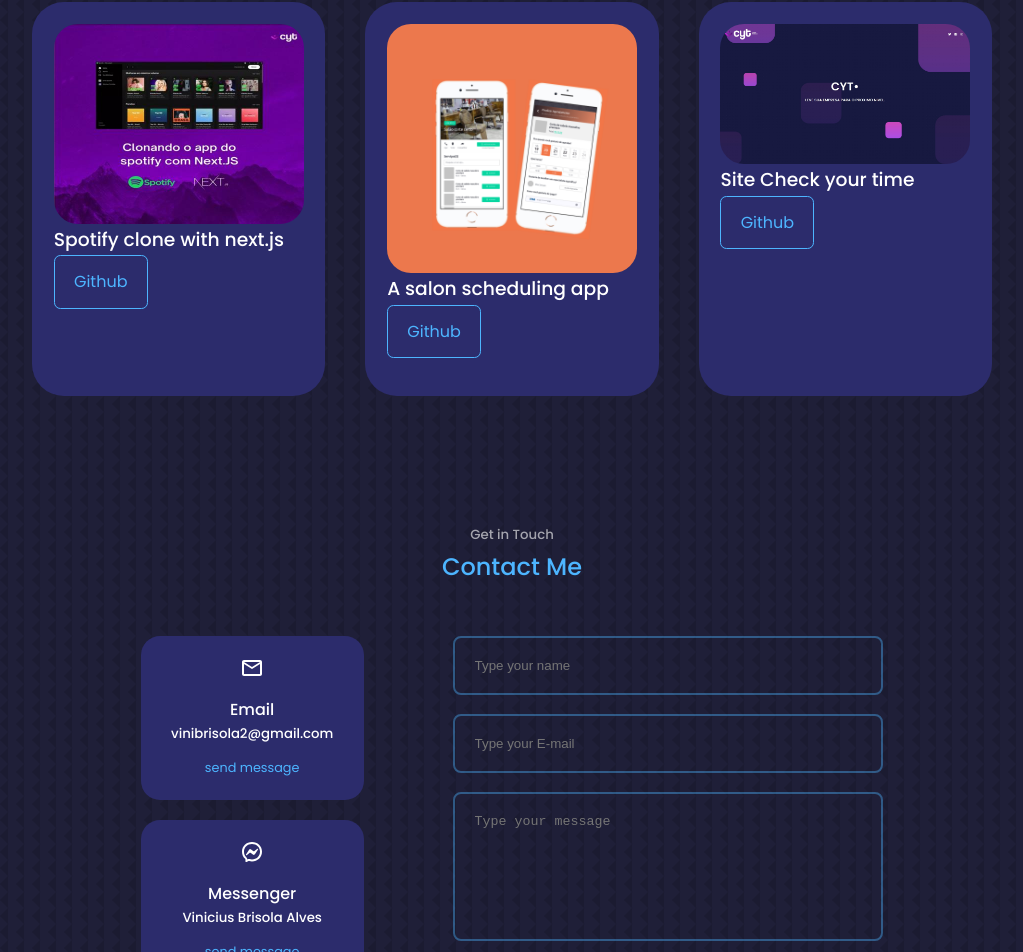
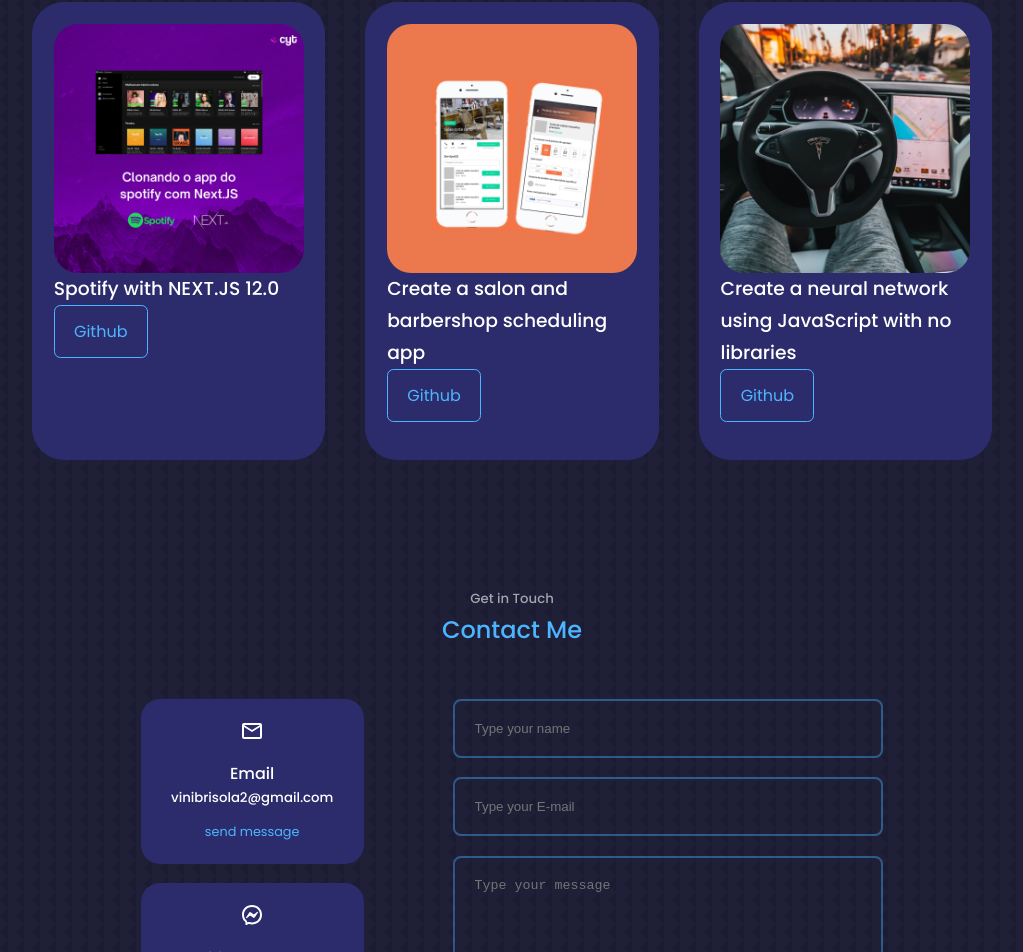
Before and after one commit to vinibrisola/Portfolio, a React (Create React App) app: page / in a window 1280 px wide. Shown: the part 3396-4348 px from the top of the page, without its empty margins (128-1151 px from the left). Built offline with nearby package versions, Linux system fonts and the light colour scheme.

Commit message:
ajustado imagens do portifolio

```diff
--- a/src/components/portfolio/Portfolio.jsx
+++ b/src/components/portfolio/Portfolio.jsx
@@ -11,24 +11,25 @@ const data = [
   {
     id: 1,
     image: IMG1,
-    title: 'Spotify clone with next.js',
+    title: 'Spotify with NEXT.JS 12.0',
     github: 'https://github.com/vinibrisola/spotifyClone',
     demo: 'https://github.com',
   },
   {
     id: 2,
     image: IMG2,
-    title: 'A salon scheduling app',
+    title: 'Create a salon and barbershop scheduling app',
     github: 'https://github.com/vinibrisola/Check-Your-Time',
     demo: 'https://github.com',
   },
   {
     id: 3,
     image: IMG3,
-    title: 'Site Check your time',
-    github: 'https://github.com/vinibrisola/SiteCTY',
+    title: 'Create a neural network using JavaScript with no libraries',
+    github: 'https://github.com/vinibrisola/self-drivinf-car',
     demo: 'https://github.com',
-  },]
+  },
+]
 
 
 
```
Also changed, not shown: src/assets/portfolio1.jpg, src/assets/portfolio3.jpg.
